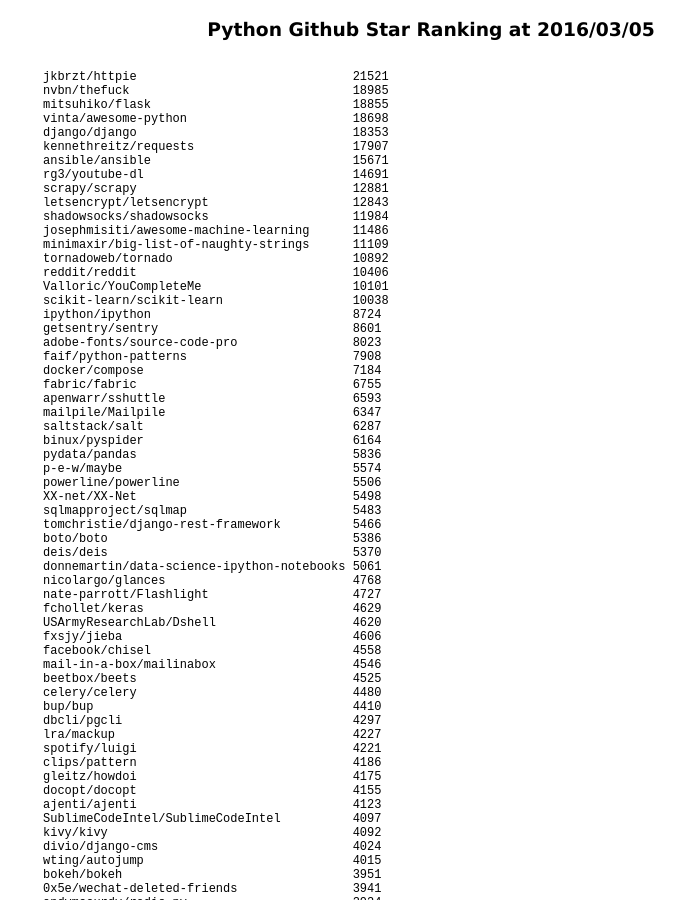
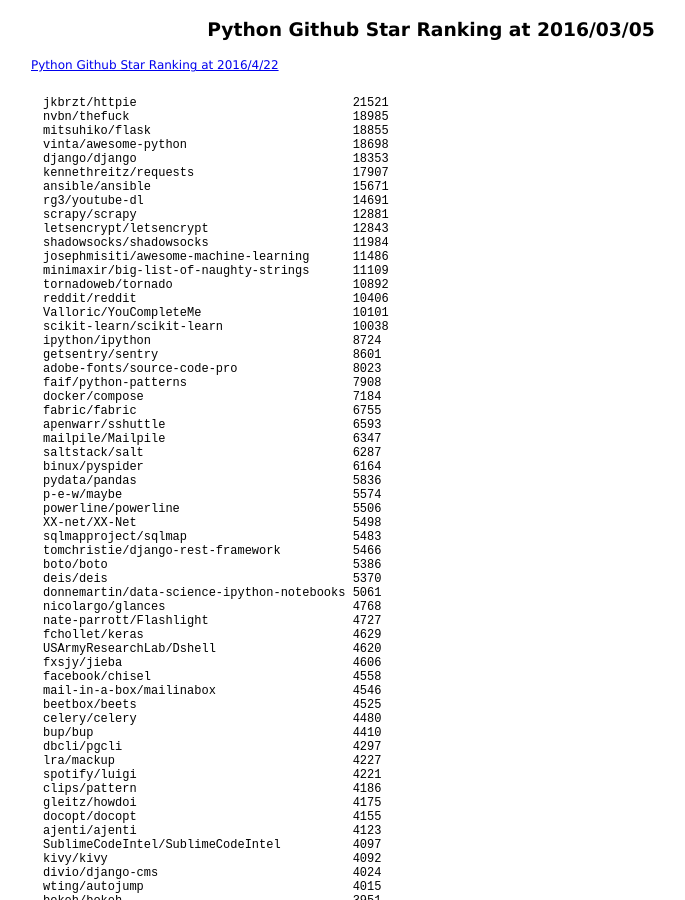
Before and after one commit to 38elements/38elements.github.com, a Jekyll site: the page built from _posts/2016-03-05-python-repository-github-star-ranking.md, in a window 1280 px wide and 900 px high. Shown: the whole window, without its empty margins (209-894 px from the left). Built offline with Jekyll 4.4.1, drawn with Linux system fonts in a browser that asks for light colours.

Commit message:
Update 2016-03-05-python-repository-github-star-ranking.md

```diff
--- a/_posts/2016-03-05-python-repository-github-star-ranking.md
+++ b/_posts/2016-03-05-python-repository-github-star-ranking.md
@@ -2,6 +2,7 @@
 layout: posts
 title: Python Github Star Ranking at 2016/03/05
 ---
+[Python Github Star Ranking at 2016/4/22](/2016/04/22/python-repository-github-star-ranking.html)
 <pre style="background-color: white;border: none;">
 jkbrzt/httpie                              21521
 nvbn/thefuck                               18985
```
